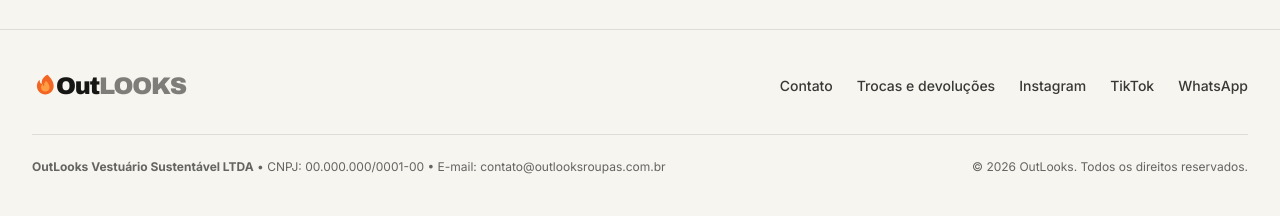
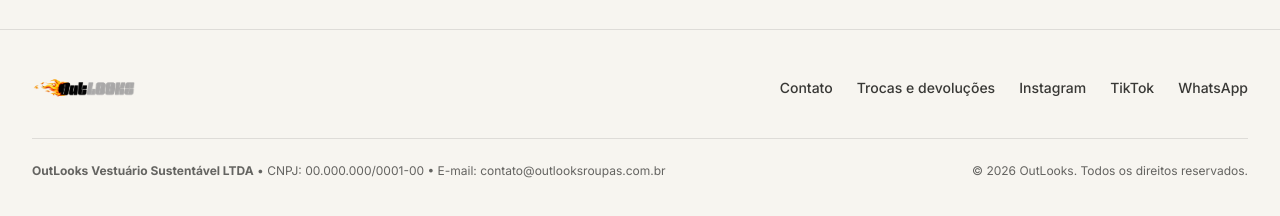
Before and after one commit to Testinggames698/Out-looks, a plain HTML site: page index.html in a window 1280 px wide. Shown: the part 812-1028 px from the top of the page. Drawn offline with nearby package versions, Linux system fonts and the light colour scheme.

Commit message:
Update index.html

```diff
--- a/index.html
+++ b/index.html
@@ -516,7 +516,7 @@
         <div class="max-w-[1440px] mx-auto px-4 sm:px-8 py-10">
             <div class="flex flex-col md:flex-row items-start md:items-center justify-between gap-6">
                 <div class="flex items-center gap-2">
-                    <img src="logo.png" alt="OutLOOKS" class="h-9 w-auto object-contain"
+                    <img src="Logo OutLOOKS em Chamas.png" alt="OutLOOKS" class="h-9 w-auto object-contain"
                          onerror="this.style.display='none'; document.getElementById('logoSvgFooter').style.display='flex';">
                     <span id="logoSvgFooter" style="display:none;" class="items-center select-none">
                         <svg class="w-7 h-7 -mr-1 text-laranja" viewBox="0 0 40 40" fill="none">
@@ -847,11 +847,11 @@
             {
                 id: 5,
                 colecao: "classic",
-                nome: "Camiseta Essential Estonada",
+                nome: "Camiseta Classic Black",
                 preco: 69.90,
-                desc: "Minimalismo essencial com lavagem vintage estonada, logo frontal OutLOOKS em destaque e etiqueta tecida na barra.",
-                imgFrente: "padrao.png",                 // <-- IMAGEM FRENTE (Classic 1)
-                imgVerso: "padrao-verso.png",            // <-- IMAGEM VERSO  (Classic 1)
+                desc: "Minimalismo em detalhes, máximo esforço em qualidade.",
+                imgFrente: "parte da frente da camiseta classic black.jpeg",                 // <-- IMAGEM FRENTE (Classic 1)
+                imgVerso: "parte de tras da camiseta classic black.jpeg",            // <-- IMAGEM VERSO  (Classic 1)
                 som: "trilha-estonada.mp3",              // <-- ÁUDIO TRILHA  (Classic 1)
                 nomeTrilha: "Essência Minimal",
                 tomSintetizador: [164.81, 207.65, 246.94],
@@ -865,11 +865,11 @@
             {
                 id: 6,
                 colecao: "classic",
-                nome: "Camiseta Essential Off-White",
+                nome: "Camiseta Classic Branca",
                 preco: 69.90,
-                desc: "Corte reto streetwear em algodão cru macio, logo frontal OutLOOKS e acabamento reforçado de gola canelada.",
-                imgFrente: "padrao-branco.png",          // <-- IMAGEM FRENTE (Classic 2)
-                imgVerso: "padrao-branco-verso.png",     // <-- IMAGEM VERSO  (Classic 2)
+                desc: "Minimalismo em detalhes, máximo esforço em qualidade.",
+                imgFrente: "parte da frente da camiseta classic branco.jpeg",          // <-- IMAGEM FRENTE (Classic 2)
+                imgVerso: "parte de tras da camiseta classic branco.jpeg",     // <-- IMAGEM VERSO  (Classic 2)
                 som: "trilha-offwhite.mp3",              // <-- ÁUDIO TRILHA  (Classic 2)
                 nomeTrilha: "Brisa da Manhã",
                 tomSintetizador: [261.63, 329.63, 392.00],
```
